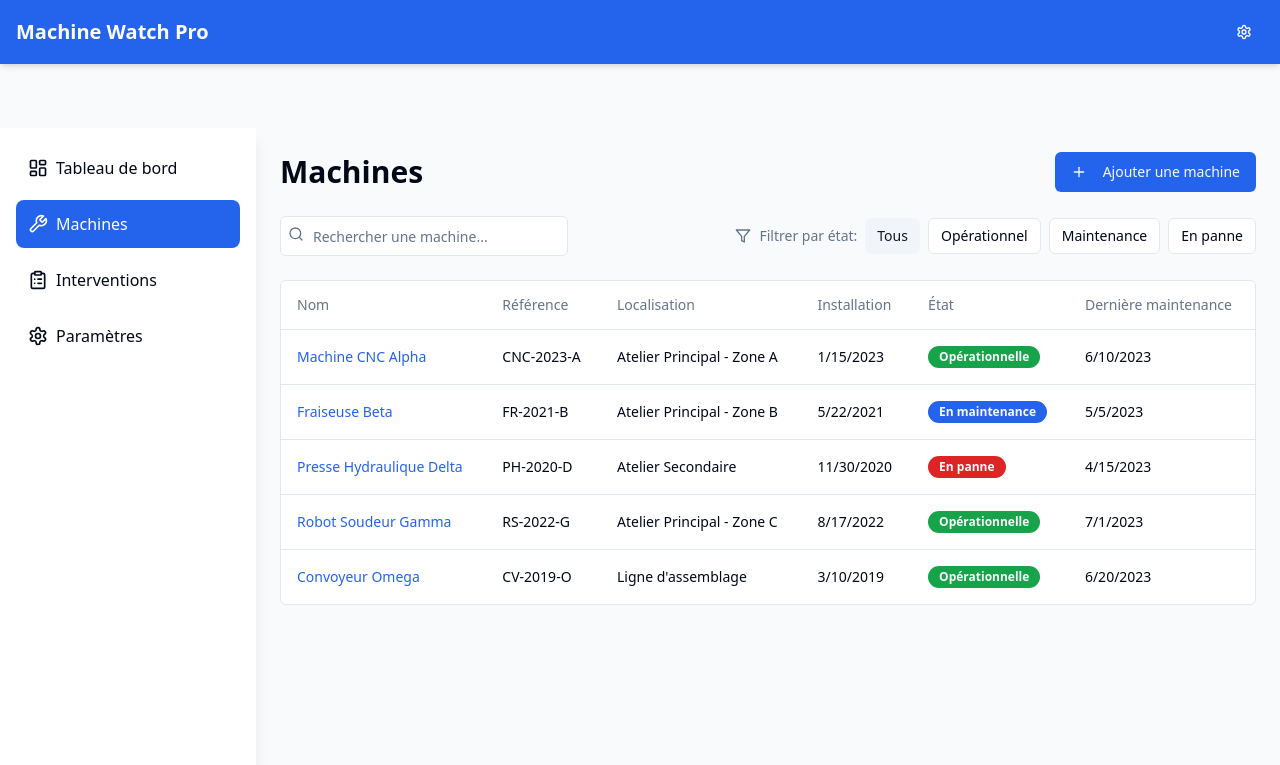
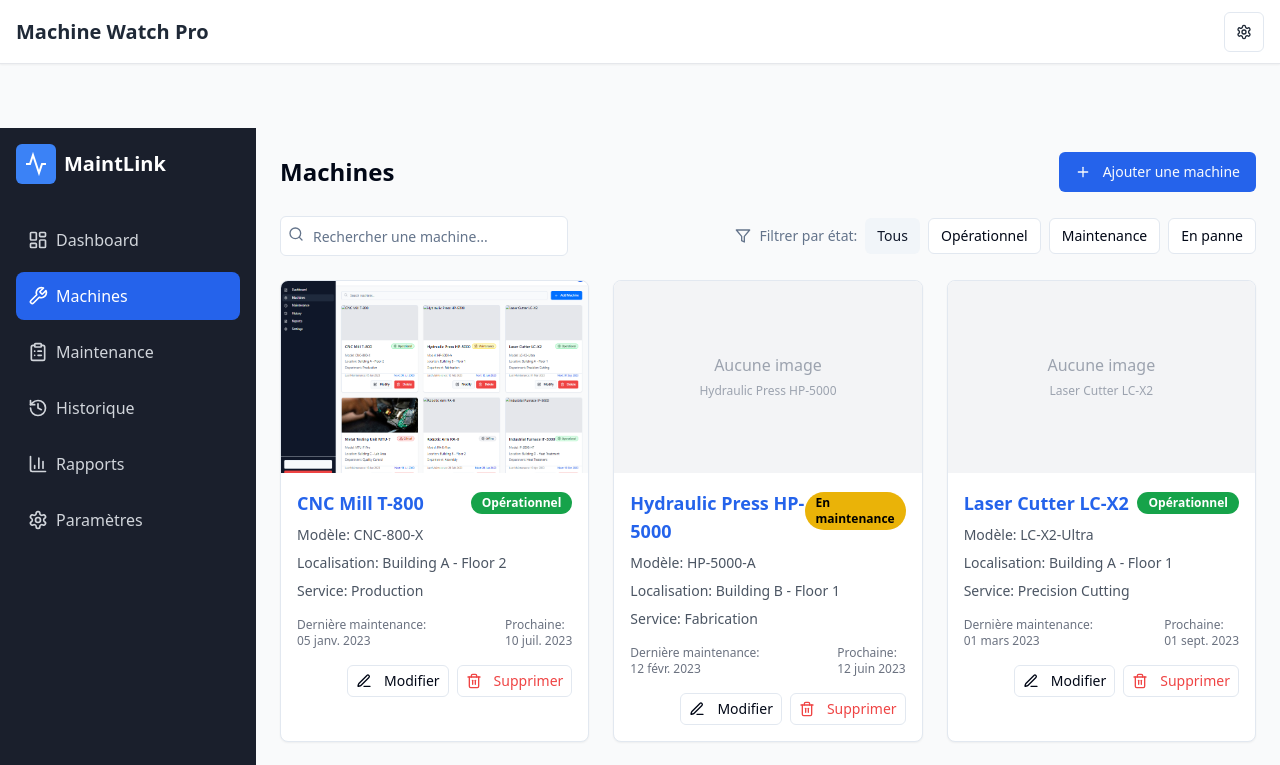
Before and after one commit to AssimNa/machine-watch-pro, a React (Vite) app: page /machines in a window 1280 px wide. Shown: the top 765 px of the page. Built offline with nearby package versions, Linux system fonts and the light colour scheme.

Commit message:
Add initial app structure
Implement basic layout and components.

```diff
--- a/src/components/AddMachineForm.tsx
+++ b/src/components/AddMachineForm.tsx
@@ -33,10 +33,13 @@ const formSchema = z.object({
   location: z.string().min(2, {
     message: "L'emplacement doit être spécifié.",
   }),
+  department: z.string().min(2, {
+    message: "Le service doit être spécifié.",
+  }),
   installationDate: z.string().min(1, {
     message: "La date d'installation est requise.",
   }),
-  status: z.enum(["operational", "maintenance", "broken"], {
+  status: z.enum(["operational", "maintenance", "broken", "offline"], {
     required_error: "L'état de la machine doit être sélectionné.",
   }),
 });
@@ -47,6 +50,7 @@ type AddMachineFormProps = {
 
 const AddMachineForm = ({ onSuccess }: AddMachineFormProps) => {
   const [isSubmitting, setIsSubmitting] = useState(false);
+  const [imageFile, setImageFile] = useState<File | null>(null);
   const { toast } = useToast();
 
   const form = useForm<z.infer<typeof formSchema>>({
@@ -55,6 +59,7 @@ const AddMachineForm = ({ onSuccess }: AddMachineFormProps) => {
       name: "",
       reference: "",
       location: "",
+      department: "",
       installationDate: new Date().toISOString().split('T')[0],
       status: "operational",
     },
@@ -67,6 +72,7 @@ const AddMachineForm = ({ onSuccess }: AddMachineFormProps) => {
     setTimeout(() => {
       // In a real app, you would call an API here
       console.log("Adding new machine:", values);
+      console.log("Image file:", imageFile);
 
       // Add the machine to the list (for demo purposes)
       const newMachine = {
@@ -74,8 +80,12 @@ const AddMachineForm = ({ onSuccess }: AddMachineFormProps) => {
         name: values.name,
         reference: values.reference,
         location: values.location,
+        department: values.department,
         installationDate: values.installationDate,
-        status: values.status as 'operational' | 'maintenance' | 'broken',
+        status: values.status as 'operational' | 'maintenance' | 'broken' | 'offline',
+        lastMaintenance: null,
+        nextMaintenance: null,
+        image: imageFile ? URL.createObjectURL(imageFile) : null,
       };
 
       machines.push(newMachine);
@@ -94,6 +104,12 @@ const AddMachineForm = ({ onSuccess }: AddMachineFormProps) => {
       }
     }, 1000);
   }
+
+  const handleImageChange = (e: React.ChangeEvent<HTMLInputElement>) => {
+    if (e.target.files && e.target.files[0]) {
+      setImageFile(e.target.files[0]);
+    }
+  };
 
   return (
     <Form {...form}>
@@ -143,6 +159,7 @@ const AddMachineForm = ({ onSuccess }: AddMachineFormProps) => {
                     <SelectItem value="operational">Opérationnel</SelectItem>
                     <SelectItem value="maintenance">En maintenance</SelectItem>
                     <SelectItem value="broken">En panne</SelectItem>
+                    <SelectItem value="offline">Hors ligne</SelectItem>
                   </SelectContent>
                 </Select>
                 <FormMessage />
@@ -167,6 +184,20 @@ const AddMachineForm = ({ onSuccess }: AddMachineFormProps) => {
 
         <FormField
           control={form.control}
+          name="department"
+          render={({ field }) => (
+            <FormItem>
+              <FormLabel>Service</FormLabel>
+              <FormControl>
+                <Input placeholder="Ex: Production" {...field} />
+              </FormControl>
+              <FormMessage />
+            </FormItem>
+          )}
+        />
+
+        <FormField
+          control={form.control}
           name="installationDate"
           render={({ field }) => (
             <FormItem>
@@ -179,11 +210,28 @@ const AddMachineForm = ({ onSuccess }: AddMachineFormProps) => {
           )}
         />
 
+        <div className="space-y-2">
+          <FormLabel>Image de la machine</FormLabel>
+          <Input
+            type="file"
+            accept="image/*"
+            onChange={handleImageChange}
+            className="cursor-pointer"
+          />
+          {imageFile && (
+            <div className="mt-2">
+              <p className="text-sm text-muted-foreground">
+                Image sélectionnée: {imageFile.name}
+              </p>
+            </div>
+          )}
+        </div>
+
         <div className="flex justify-end gap-2">
           <Button type="button" variant="outline" onClick={onSuccess}>
             Annuler
           </Button>
-          <Button type="submit" disabled={isSubmitting}>
+          <Button type="submit" disabled={isSubmitting} className="bg-blue-600 hover:bg-blue-700">
             {isSubmitting ? "Création en cours..." : "Créer la machine"}
           </Button>
         </div>
--- a/src/data/mockData.ts
+++ b/src/data/mockData.ts
@@ -1,4 +1,3 @@
-
 // Types
 export interface Machine {
   id: string;
@@ -10,6 +9,8 @@ export interface Machine {
   image?: string;
   status: 'operational' | 'maintenance' | 'broken';
   lastMaintenance?: string;
+  nextMaintenance?: string;
+  department?: string;
 }
 
 export type InterventionType = 'preventive' | 'corrective';
@@ -36,56 +37,78 @@ export interface User {
 }
 
 // Mock data
-export const machines: Machine[] = [
+export const machines = [
   {
-    id: '1',
-    name: 'Machine CNC Alpha',
-    reference: 'CNC-2023-A',
-    location: 'Atelier Principal - Zone A',
-    installationDate: '2023-01-15',
-    technicalDocUrl: '/docs/cnc-alpha-manual.pdf',
-    status: 'operational',
-    lastMaintenance: '2023-06-10',
+    id: "1",
+    name: "CNC Mill T-800",
+    reference: "CNC-800-X",
+    location: "Building A - Floor 2",
+    department: "Production",
+    installationDate: "2022-01-15",
+    lastMaintenance: "2023-01-05",
+    nextMaintenance: "2023-07-10",
+    status: "operational",
+    image: "/lovable-uploads/b6cb4be3-9631-48b3-9988-f0956cc84f18.png"
   },
   {
-    id: '2',
-    name: 'Fraiseuse Beta',
-    reference: 'FR-2021-B',
-    location: 'Atelier Principal - Zone B',
-    installationDate: '2021-05-22',
-    technicalDocUrl: '/docs/fraiseuse-beta-manual.pdf',
-    status: 'maintenance',
-    lastMaintenance: '2023-05-05',
+    id: "2",
+    name: "Hydraulic Press HP-5000",
+    reference: "HP-5000-A",
+    location: "Building B - Floor 1",
+    department: "Fabrication",
+    installationDate: "2021-08-23",
+    lastMaintenance: "2023-02-12",
+    nextMaintenance: "2023-06-12",
+    status: "maintenance",
+    image: null
   },
   {
-    id: '3',
-    name: 'Presse Hydraulique Delta',
-    reference: 'PH-2020-D',
-    location: 'Atelier Secondaire',
-    installationDate: '2020-11-30',
-    technicalDocUrl: '/docs/presse-delta-manual.pdf',
-    status: 'broken',
-    lastMaintenance: '2023-04-15',
+    id: "3",
+    name: "Laser Cutter LC-X2",
+    reference: "LC-X2-Ultra",
+    location: "Building A - Floor 1",
+    department: "Precision Cutting",
+    installationDate: "2022-05-17",
+    lastMaintenance: "2023-03-01",
+    nextMaintenance: "2023-09-01",
+    status: "operational",
+    image: null
   },
   {
-    id: '4',
-    name: 'Robot Soudeur Gamma',
-    reference: 'RS-2022-G',
-    location: 'Atelier Principal - Zone C',
-    installationDate: '2022-08-17',
-    technicalDocUrl: '/docs/robot-gamma-manual.pdf',
-    status: 'operational',
-    lastMaintenance: '2023-07-01',
+    id: "4",
+    name: "Metal Testing Unit MTU-7",
+    reference: "MTU-7-Pro",
+    location: "Building C - Lab Area",
+    department: "Quality Control",
+    installationDate: "2021-11-30",
+    lastMaintenance: "2023-01-18",
+    nextMaintenance: "2023-07-18",
+    status: "broken",
+    image: null
   },
   {
-    id: '5',
-    name: 'Convoyeur Omega',
-    reference: 'CV-2019-O',
-    location: 'Ligne d\'assemblage',
-    installationDate: '2019-03-10',
-    technicalDocUrl: '/docs/convoyeur-omega-manual.pdf',
-    status: 'operational',
-    lastMaintenance: '2023-06-20',
+    id: "5",
+    name: "Robotic Arm RA-9",
+    reference: "RA-9-Plus",
+    location: "Building B - Floor 2",
+    department: "Assembly",
+    installationDate: "2022-03-24",
+    lastMaintenance: "2023-02-28",
+    nextMaintenance: "2023-06-28",
+    status: "offline",
+    image: null
+  },
+  {
+    id: "6",
+    name: "Industrial Furnace IF-3000",
+    reference: "IF-3000-HT",
+    location: "Building D - Heat Treatment",
+    department: "Heat Treatment",
+    installationDate: "2021-07-12",
+    lastMaintenance: "2023-04-10",
+    nextMaintenance: "2023-10-10",
+    status: "operational",
+    image: null
   }
 ];
 
--- a/src/layouts/DashboardLayout.tsx
+++ b/src/layouts/DashboardLayout.tsx
@@ -1,7 +1,7 @@
 
 import { useState } from "react";
 import { Link, Outlet, useLocation } from "react-router-dom";
-import { LayoutDashboard, Wrench, ClipboardList, Settings, Menu, X } from "lucide-react";
+import { LayoutDashboard, Wrench, ClipboardList, History, BarChart3, Settings, Menu, X } from "lucide-react";
 import { cn } from "@/lib/utils";
 import { Button } from "@/components/ui/button";
 
@@ -10,9 +10,11 @@ const DashboardLayout = () => {
   const [sidebarOpen, setSidebarOpen] = useState(false);
 
   const navItems = [
-    { name: 'Tableau de bord', path: '/', icon: LayoutDashboard },
+    { name: 'Dashboard', path: '/', icon: LayoutDashboard },
     { name: 'Machines', path: '/machines', icon: Wrench },
-    { name: 'Interventions', path: '/interventions', icon: ClipboardList },
+    { name: 'Maintenance', path: '/interventions', icon: ClipboardList },
+    { name: 'Historique', path: '/history', icon: History },
+    { name: 'Rapports', path: '/reports', icon: BarChart3 },
     { name: 'Paramètres', path: '/settings', icon: Settings },
   ];
 
@@ -21,13 +23,13 @@ const DashboardLayout = () => {
   return (
     <div className="min-h-screen bg-gray-50">
       {/* Header */}
-      <header className="bg-primary text-white shadow-md h-16 flex items-center px-4 sticky top-0 z-50">
+      <header className="bg-white border-b border-gray-200 text-gray-800 shadow-sm h-16 flex items-center px-4 sticky top-0 z-50">
         <div className="flex justify-between items-center w-full">
           <div className="flex items-center gap-2">
             <Button
               variant="ghost"
               size="icon"
-              className="md:hidden text-white hover:bg-primary-700"
+              className="md:hidden"
               onClick={toggleSidebar}
             >
               {sidebarOpen ? <X className="h-6 w-6" /> : <Menu className="h-6 w-6" />}
@@ -36,7 +38,7 @@ const DashboardLayout = () => {
           </div>
           <div>
             {/* Placeholder for user profile/settings */}
-            <Button variant="ghost" size="icon" className="text-white hover:bg-primary-700">
+            <Button variant="outline" size="icon">
               <Settings className="h-5 w-5" />
             </Button>
           </div>
@@ -47,20 +49,28 @@ const DashboardLayout = () => {
         {/* Sidebar */}
         <aside
           className={cn(
-            "bg-white shadow-lg w-64 flex-shrink-0 fixed h-[calc(100vh-4rem)] mt-16 z-40 transition-all duration-300",
+            "bg-[#1A1F2C] text-white w-64 flex-shrink-0 fixed h-[calc(100vh-4rem)] mt-16 z-40 transition-all duration-300",
             sidebarOpen ? "left-0" : "-left-64",
             "md:left-0"
           )}
         >
           <nav className="p-4">
+            <div className="flex items-center space-x-2 mb-8">
+              <div className="bg-blue-500 p-2 rounded-md">
+                <svg className="h-6 w-6 text-white" viewBox="0 0 24 24" fill="none" stroke="currentColor" strokeWidth="2">
+                  <path d="M22 12h-4l-3 9L9 3l-3 9H2" />
+                </svg>
+              </div>
+              <span className="text-xl font-bold text-white">MaintLink</span>
+            </div>
             <ul className="space-y-2">
               {navItems.map((item) => (
                 <li key={item.path}>
                   <Link
                     to={item.path}
                     className={cn(
-                      "flex items-center p-3 rounded-lg hover:bg-gray-100 transition-colors",
-                      location.pathname === item.path ? "bg-primary text-white hover:bg-primary-700" : ""
+                      "flex items-center p-3 rounded-lg hover:bg-gray-700 transition-colors",
+                      location.pathname === item.path ? "bg-blue-600 text-white hover:bg-blue-700" : "text-gray-300"
                     )}
                     onClick={() => setSidebarOpen(false)}
                   >
@@ -71,6 +81,17 @@ const DashboardLayout = () => {
               ))}
             </ul>
           </nav>
+          {/* Logout button at bottom */}
+          <div className="absolute bottom-4 left-4 right-4">
+            <Button variant="destructive" className="w-full">
+              <svg className="h-4 w-4 mr-2" viewBox="0 0 24 24" fill="none" stroke="currentColor" strokeWidth="2">
+                <path d="M9 21H5a2 2 0 0 1-2-2V5a2 2 0 0 1 2-2h4"></path>
+                <polyline points="16 17 21 12 16 7"></polyline>
+                <line x1="21" y1="12" x2="9" y2="12"></line>
+              </svg>
+              Déconnexion
+            </Button>
+          </div>
         </aside>
 
         {/* Main Content */}
--- a/src/pages/Machines.tsx
+++ b/src/pages/Machines.tsx
@@ -1,19 +1,12 @@
 
 import { useState } from 'react';
 import { Link } from 'react-router-dom';
-import {
-  Table,
-  TableBody,
-  TableCell,
-  TableHead,
-  TableHeader,
-  TableRow
-} from "@/components/ui/table";
+import { Search, Plus, Filter, Edit3, Trash2 } from "lucide-react";
 import { Input } from "@/components/ui/input";
 import { Button } from "@/components/ui/button";
 import { Dialog, DialogContent, DialogHeader, DialogTitle, DialogTrigger } from "@/components/ui/dialog";
 import { Badge } from "@/components/ui/badge";
-import { Search, Plus, Filter } from "lucide-react";
+import { Card, CardContent } from "@/components/ui/card";
 import { machines } from "@/data/mockData";
 import AddMachineForm from "@/components/AddMachineForm";
 
@@ -37,24 +30,36 @@ const Machines = () => {
   const getMachineStatusBadge = (status: string) => {
     switch(status) {
       case 'operational':
-        return <Badge className="bg-green-600">Opérationnelle</Badge>;
+        return <Badge className="bg-green-600 text-white">Opérationnel</Badge>;
       case 'maintenance':
-        return <Badge className="bg-blue-600">En maintenance</Badge>;
+        return <Badge className="bg-yellow-500 text-black">En maintenance</Badge>;
       case 'broken':
-        return <Badge className="bg-red-600">En panne</Badge>;
+        return <Badge className="bg-red-600 text-white">En panne</Badge>;
+      case 'offline':
+        return <Badge className="bg-gray-400 text-white">Hors ligne</Badge>;
       default:
         return <Badge>Inconnu</Badge>;
     }
   };
 
+  // Function to format the date to a more readable format
+  const formatDate = (dateString: string) => {
+    const date = new Date(dateString);
+    return date.toLocaleDateString('fr-FR', {
+      day: '2-digit',
+      month: 'short',
+      year: 'numeric'
+    });
+  };
+
   return (
     <div className="space-y-6">
       <div className="flex items-center justify-between">
-        <h1 className="text-3xl font-bold">Machines</h1>
+        <h1 className="text-2xl font-bold">Machines</h1>
         <Dialog open={isDialogOpen} onOpenChange={setIsDialogOpen}>
           <DialogTrigger asChild>
-            <Button>
-              <Plus className="mr-2 h-4 w-4" />
+            <Button className="bg-blue-600 hover:bg-blue-700">
+              <Plus className="mr-1 h-4 w-4" />
               Ajouter une machine
             </Button>
           </DialogTrigger>
@@ -80,8 +85,8 @@ const Machines = () => {
         </div>
         <div className="flex items-center gap-2">
           <Filter className="h-4 w-4 text-muted-foreground" />
-          <span className="text-sm text-muted-foreground">Filtrer par état:</span>
-          <div className="flex gap-2">
+          <span className="text-sm text-muted-foreground hidden sm:inline">Filtrer par état:</span>
+          <div className="flex gap-2 flex-wrap">
             <Button
               variant={filterStatus === null ? "secondary" : "outline"}
               size="sm"
@@ -114,46 +119,82 @@ const Machines = () => {
         </div>
       </div>
 
-      {/* Table */}
-      <div className="rounded-md border bg-white">
-        <Table>
-          <TableHeader>
-            <TableRow>
-              <TableHead>Nom</TableHead>
-              <TableHead>Référence</TableHead>
-              <TableHead>Localisation</TableHead>
-              <TableHead>Installation</TableHead>
-              <TableHead>État</TableHead>
-              <TableHead>Dernière maintenance</TableHead>
-            </TableRow>
-          </TableHeader>
-          <TableBody>
+      {/* Machine cards grid */}
+      <div className="grid grid-cols-1 md:grid-cols-2 lg:grid-cols-3 gap-6">
         {filteredMachines.length > 0 ? (
           filteredMachines.map((machine) => (
-                <TableRow key={machine.id}>
-                  <TableCell className="font-medium">
-                    <Link to={`/machines/${machine.id}`} className="text-primary hover:underline">
+            <Card key={machine.id} className="overflow-hidden">
+              <Link to={`/machines/${machine.id}`} className="block">
+                <div className="h-48 bg-gray-100 flex items-center justify-center overflow-hidden">
+                  {machine.image ? (
+                    <img
+                      src={machine.image}
+                      alt={machine.name}
+                      className="w-full h-full object-cover"
+                    />
+                  ) : (
+                    <div className="text-gray-400 text-center p-4">
+                      <span className="block">Aucune image</span>
+                      <span className="text-xs">{machine.name}</span>
+                    </div>
+                  )}
+                </div>
+              </Link>
+              <CardContent className="p-4">
+                <div className="flex justify-between items-start mb-2">
+                  <Link to={`/machines/${machine.id}`} className="text-lg font-semibold text-primary hover:underline">
                     {machine.name}
                   </Link>
-                  </TableCell>
-                  <TableCell>{machine.reference}</TableCell>
-                  <TableCell>{machine.location}</TableCell>
-                  <TableCell>{new Date(machine.installationDate).toLocaleDateString()}</TableCell>
-                  <TableCell>{getMachineStatusBadge(machine.status)}</TableCell>
-                  <TableCell>
-                    {machine.lastMaintenance ? new Date(machine.lastMaintenance).toLocaleDateString() : 'Jamais'}
-                  </TableCell>
-                </TableRow>
+                  <div>
+                    {getMachineStatusBadge(machine.status)}
+                  </div>
+                </div>
+
+                <div className="space-y-2 text-sm text-gray-600">
+                  <div>
+                    <span className="font-medium">Modèle:</span> {machine.reference}
+                  </div>
+                  <div>
+                    <span className="font-medium">Localisation:</span> {machine.location}
+                  </div>
+                  <div>
+                    <span className="font-medium">Service:</span> {machine.department || 'Non assigné'}
+                  </div>
+                </div>
+
+                <div className="flex justify-between items-center mt-4 text-xs text-gray-500">
+                  <div>
+                    <span className="block">Dernière maintenance:</span>
+                    <span className="font-medium">
+                      {machine.lastMaintenance ? formatDate(machine.lastMaintenance) : 'Jamais'}
+                    </span>
+                  </div>
+                  <div>
+                    <span className="block">Prochaine:</span>
+                    <span className="font-medium">
+                      {machine.nextMaintenance ? formatDate(machine.nextMaintenance) : 'Non planifiée'}
+                    </span>
+                  </div>
+                </div>
+
+                <div className="flex justify-end gap-2 mt-4">
+                  <Button variant="outline" size="sm" className="h-8 px-2">
+                    <Edit3 className="h-3.5 w-3.5 mr-1" />
+                    Modifier
+                  </Button>
+                  <Button variant="outline" size="sm" className="h-8 px-2 text-red-500 hover:text-red-700 hover:border-red-300">
+                    <Trash2 className="h-3.5 w-3.5 mr-1" />
+                    Supprimer
+                  </Button>
+                </div>
+              </CardContent>
+            </Card>
           ))
         ) : (
-              <TableRow>
-                <TableCell colSpan={6} className="h-24 text-center">
-                  Aucune machine trouvée.
-                </TableCell>
-              </TableRow>
+          <div className="col-span-full h-48 bg-gray-50 flex items-center justify-center rounded-lg">
+            <p className="text-gray-500">Aucune machine trouvée.</p>
+          </div>
         )}
-          </TableBody>
-        </Table>
       </div>
     </div>
   );
```
Also changed, not shown: public/lovable-uploads/b6cb4be3-9631-48b3-9988-f0956cc84f18.png (added). Lines whose indentation alone changed are shown as unchanged.
